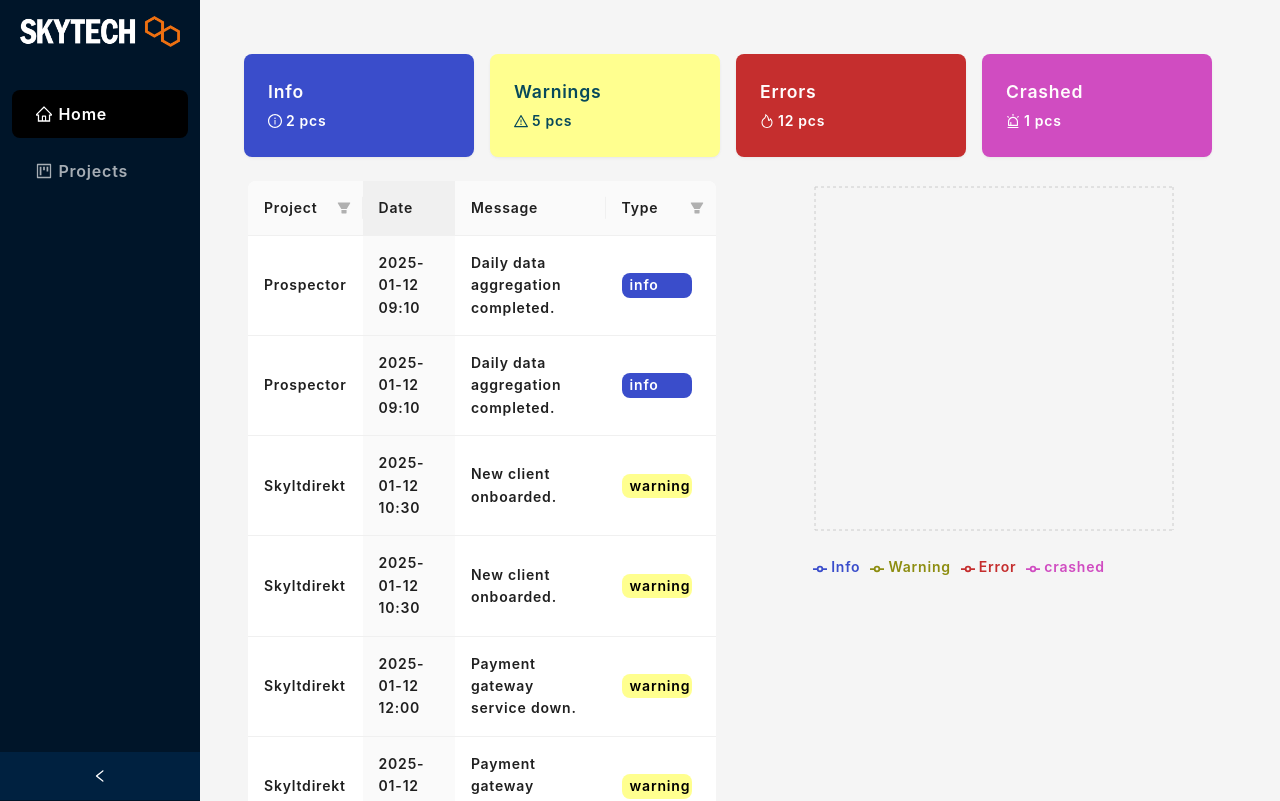
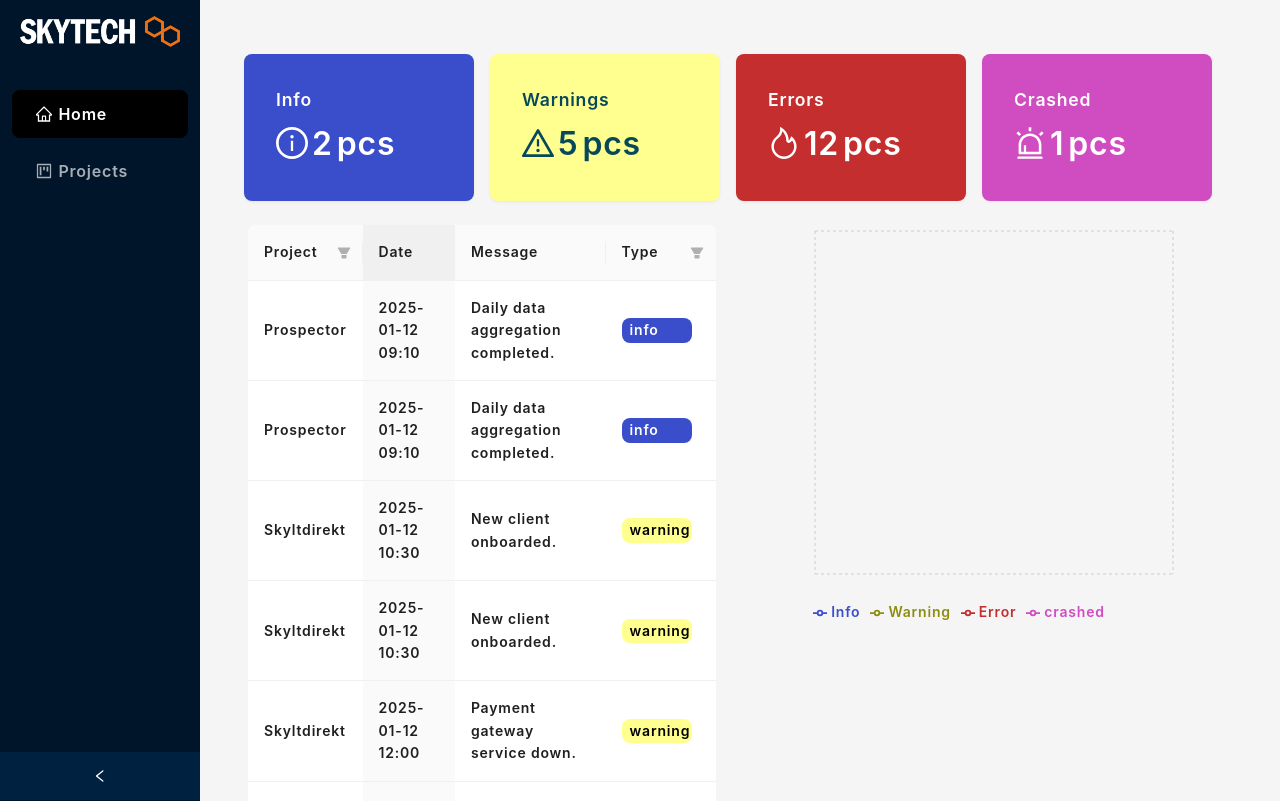
Before and after one commit to MrKalleP/event-frontend, a React (Vite) app: page / in a window 1280 px wide. Shown: the top 801 px of the page. Built offline with nearby package versions, Linux system fonts and the light colour scheme.

Commit message:
fixing som styles

```diff
--- a/src/components/homepage/CrashedLoggs.tsx
+++ b/src/components/homepage/CrashedLoggs.tsx
@@ -5,13 +5,14 @@
 const CrashedFilterData = test_data.filter(item => item.type === "crashed");
 
 export const CrashedLoggs = () => (
-    <Card bordered={false} style={{ backgroundColor: "#D04CC1" }}>
+    <Card bordered={false} style={{ backgroundColor: "#D04CC1", padding: ".5rem" }}>
         <Statistic
             title={<span className="crashed-title">Crashed</span>}
             value={CrashedFilterData.length}
             valueStyle={{ color: 'white' }}
             prefix={<AlertOutlined />}
             suffix="pcs"
+            style={{ fontSize: "2rem" }}
         />
     </Card>
 );
--- a/src/components/homepage/ErrorsHome.tsx
+++ b/src/components/homepage/ErrorsHome.tsx
@@ -6,13 +6,14 @@
 
 export const ErrorsHome = () => (
 
-    <Card bordered={false} style={{ backgroundColor: "#C52E2E " }}>
+    <Card bordered={false} style={{ backgroundColor: "#C52E2E ", padding: ".5rem" }}>
         <Statistic
             title={<span className="error-title">Errors</span>}
             value={errorFilterData.length}
             valueStyle={{ color: 'white' }}
             prefix={<FireOutlined />}
             suffix="pcs"
+            style={{ fontSize: "2rem" }}
         />
     </Card>
 
--- a/src/components/homepage/InfoLoggs.tsx
+++ b/src/components/homepage/InfoLoggs.tsx
@@ -6,13 +6,14 @@
 const filtredInfo = test_data.filter(item => item.type === "info")
 
 export const InfoLoggs = () => (
-    <Card bordered={false} style={{ backgroundColor: "#3A4DCB" }}>
+    <Card bordered={false} style={{ backgroundColor: "#3A4DCB", padding: ".5rem" }}>
         <Statistic
             title={<span className="info-title">Info</span>}
             value={filtredInfo.length}
             valueStyle={{ color: 'white' }}
             prefix={<InfoCircleOutlined />}
             suffix="pcs"
+            style={{ fontSize: "2rem" }}
         />
     </Card>
 
--- a/src/components/homepage/TableHomePage.tsx
+++ b/src/components/homepage/TableHomePage.tsx
@@ -15,7 +15,7 @@
         onChange={onChange}
         showSorterTooltip={{ title: 'Click to sort' }}
         rowKey="id"
-
+        style={{ background: "white", color: "#2A2A2A", borderRadius: ".5rem" }}
     />
 );
 
--- a/src/components/homepage/WarningHome.tsx
+++ b/src/components/homepage/WarningHome.tsx
@@ -6,13 +6,14 @@
 
 export const WarningHome = () => (
 
-    <Card bordered={false} style={{ backgroundColor: "#FFFF8F" }}>
+    <Card bordered={false} style={{ backgroundColor: "#FFFF8F", padding: ".5rem" }}>
         <Statistic
             title={<span className="warning-title">Warnings</span>}
             value={warningFilterData.length}
             valueStyle={{ color: '#07495B' }}
             prefix={<WarningOutlined />}
             suffix="pcs"
+            style={{ fontSize: "2rem" }}
         />
     </Card>
 
--- a/src/pages/ProjectPage.tsx
+++ b/src/pages/ProjectPage.tsx
@@ -60,7 +60,7 @@
                 gap: "24px",
             }}
         >
-            <h1 style={{ textAlign: "center", }}>Project Page</h1>
+            <h1 style={{ textAlign: "center", fontSize: "4rem" }}>Project Page</h1>
             <Search
                 placeholder="Search for projects by name"
                 allowClear
@@ -91,7 +91,7 @@
                                 style={{ fontSize: ".8rem", padding: ".5rem" }}
                             >
                                 <ProjectBarChart data={children} />
-                                <h3 style={{ fontSize: "1.3rem" }}>{`it is ${crashes} craches of total: ${totalLogs} logs`}</h3>
+                                <h3 style={{ fontSize: "1.3rem", borderTop: "2px solid black", padding: ".7rem" }}>{`it is ${crashes} craches of total: ${totalLogs} logs`}</h3>
                                 <Statistic
                                     title="Crash Free Sessions"
                                     value={crashFreePercentage}
--- a/src/utils/ThemeProvider.tsx
+++ b/src/utils/ThemeProvider.tsx
@@ -1,3 +1,4 @@
+
 export const themeGlobal = {
     token: {
         colorPrimary: "darkblue",
@@ -43,7 +44,6 @@
             margin: "16px 0",
             boxShadow: "0 2px 8px rgba(0, 0, 0, 0.6)",
         },
-
     },
     responsive: {
         breakpoints: {
```
